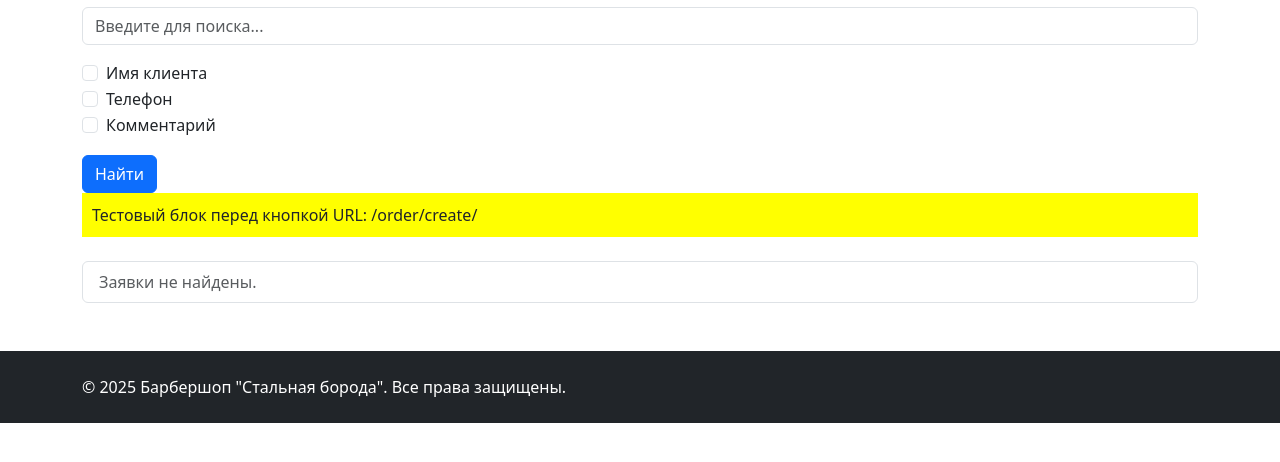
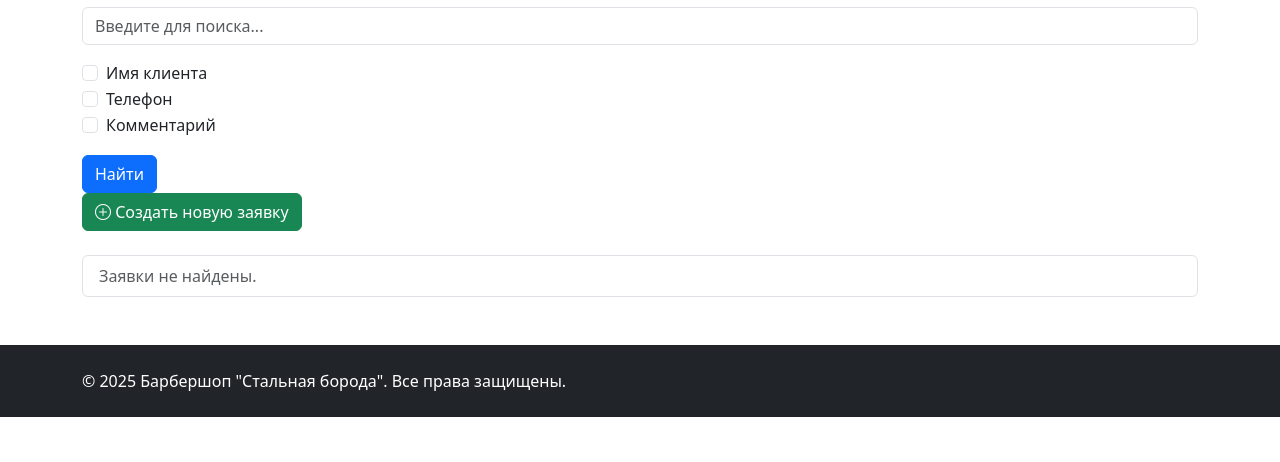
Before and after one commit to Kirill863/hw36, a Django app: page /orders/ in a window 1280 px wide. Shown: the part 143-605 px from the top of the page. Run offline with Django 5.2, Linux system fonts and the light colour scheme; the visitor is signed in with stand-in values (Sample User, id 1); data that the repository does not hold is empty.

Commit message:
hw25_проверил переход на страницу создания заявки

```diff
--- a/core/views.py
+++ b/core/views.py
@@ -64,7 +64,7 @@ def create_review(request):
             return redirect('thanks')
     else:
         form = ReviewForm()
-    return render(request, 'core/review_form.html', {'form': form})
+    return render(request, 'orders/review_form.html', {'form': form})
 
 def create_order(request):
     if request.method == 'POST':
@@ -74,7 +74,7 @@ def create_order(request):
             return redirect('thanks')
     else:
         form = OrderForm()
-    return render(request, 'core/order_form.html', {'form': form})
+    return render(request, 'orders/order_form.html', {'form': form})
 
 def get_services(request):
     master_id = request.GET.get('master_id')
--- a/templates/orders/order_list.html
+++ b/templates/orders/order_list.html
@@ -33,11 +33,12 @@
 
 </form>
 
+
 <!-- Кнопка создания новой заявки -->
-<div style="background: yellow; padding: 10px;">
-    Тестовый блок перед кнопкой
-    {% url 'create_order' as order_url %}
-    URL: {{ order_url|default:"Не найден" }}
+<div class="mb-4">
+    <a href="{% url 'create_order' %}" class="btn btn-success">
+        <i class="bi bi-plus-circle"></i> Создать новую заявку
+    </a>
 </div>
 
 <!-- Список заявок -->
```
